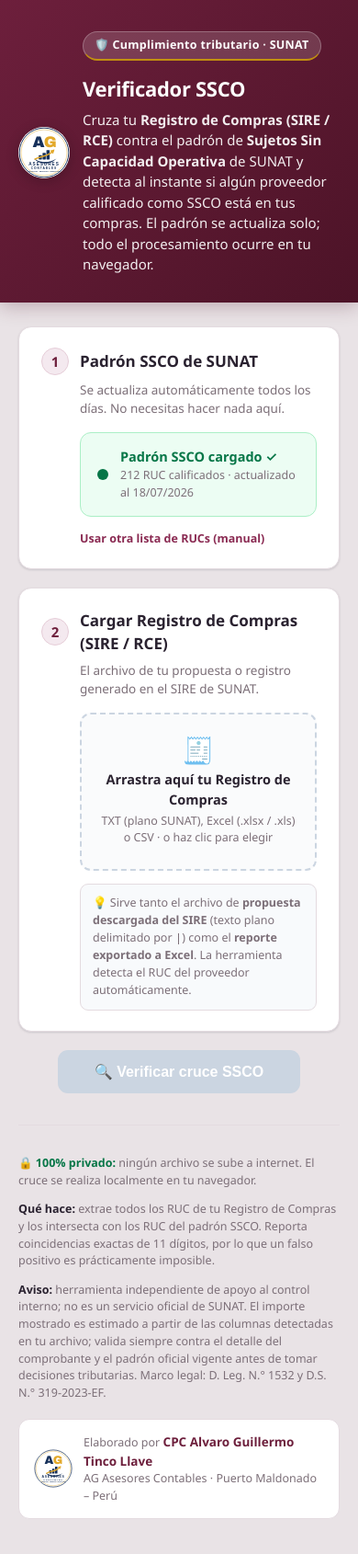
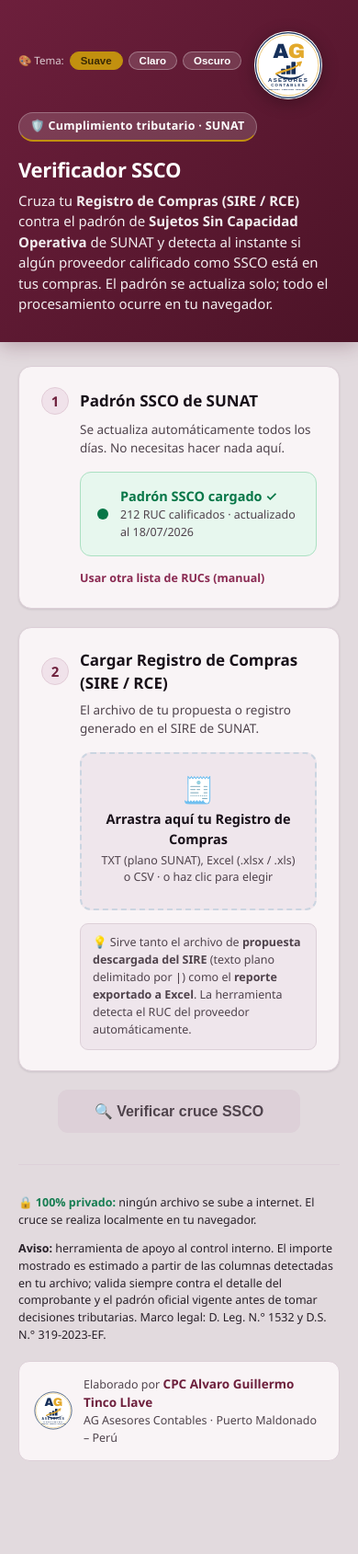
Before and after one commit to alvaroguillermo353-sys/verificador-ssco, a website: page index.html in a window 390 px wide. Shown: the whole page at 92% size. After the commit the page ends 1669 px from the top, so only its background shows below. Drawn offline with nearby package versions, Linux system fonts and the light colour scheme.

Commit message:
Add files via upload

```diff
--- a/index.html
+++ b/index.html
@@ -7,14 +7,27 @@
 <script src="https://cdnjs.cloudflare.com/ajax/libs/xlsx/0.18.5/xlsx.full.min.js"></script>
 <script src="https://cdnjs.cloudflare.com/ajax/libs/exceljs/4.4.0/exceljs.min.js"></script>
 <style>
-  :root{
-    --page:#e9e3e6; --panel:#ffffff; --ink:#2a2230; --muted:#7c6f78; --line:#e4dbe0;
-    --brand:#6d1f3c; --brand-2:#8a2a52; --brand-soft:#f4e9ef; --brand-line:#e6cdd8; --brand-dark:#4c1327;
+  :root{ /* Suave (predeterminado) — menos blanco */
+    --page:#e2dade; --panel:#f9f4f6; --panel-2:#efe6ec; --ink:#181019; --muted:#4f434c; --line:#ddd0d8;
+    --brand:#6d1f3c; --brand-2:#8a2a52; --brand-soft:#f0e2ea; --brand-line:#e2ccd7; --brand-dark:#4c1327;
     --gold:#c2900f;
-    --danger:#b42318; --danger-soft:#fdecea; --danger-line:#f1a79f;
-    --ok:#067647; --ok-soft:#ecfdf3; --ok-line:#abefc6;
-    --warn:#b54708; --warn-soft:#fff6ec; --warn-line:#fadcae;
-    --radius:14px; --shadow:0 1px 3px rgba(16,24,40,.08),0 1px 2px rgba(16,24,40,.06);
+    --danger:#b42318; --danger-soft:#fbe6e3; --danger-line:#eaa79f;
+    --ok:#067647; --ok-soft:#e7f7ee; --ok-line:#abe0c2;
+    --warn:#b54708; --warn-soft:#fbf1e2; --warn-line:#f0dcb8;
+    --radius:14px; --shadow:0 1px 3px rgba(16,24,40,.06),0 1px 2px rgba(16,24,40,.05);
+  }
+  [data-theme="claro"]{ /* Claro (blanco brillante) */
+    --page:#eef1f5; --panel:#ffffff; --panel-2:#f5f7fb; --ink:#232833; --muted:#647089; --line:#e6e9ef;
+    --brand-soft:#f4e9ef; --brand-line:#e6cdd8;
+    --danger-soft:#fdecea; --danger-line:#f1a79f; --ok-soft:#ecfdf3; --ok-line:#abefc6; --warn-soft:#fff6ec; --warn-line:#fadcae;
+  }
+  [data-theme="oscuro"]{ /* Oscuro (guinda noche) */
+    --page:#1e151b; --panel:#2b2028; --panel-2:#382833; --ink:#eee4ea; --muted:#b6a4ae; --line:#463642;
+    --brand:#7a2547; --brand-2:#9a3a63; --brand-soft:#3a2732; --brand-line:#4c3844; --brand-dark:#521a34;
+    --danger:#ec7367; --danger-soft:#3a201e; --danger-line:#6f342e;
+    --ok:#57bd85; --ok-soft:#18271f; --ok-line:#2f5540;
+    --warn:#e0a55a; --warn-soft:#332512; --warn-line:#5a4526;
+    --shadow:0 1px 3px rgba(0,0,0,.35),0 1px 2px rgba(0,0,0,.3);
   }
   *{box-sizing:border-box}
   body{margin:0;font-family:'Segoe UI',system-ui,-apple-system,Roboto,Helvetica,Arial,sans-serif;
@@ -23,17 +36,23 @@
   header.top{background:linear-gradient(135deg,var(--brand) 0%,var(--brand-dark) 100%);color:#fff;padding:34px 0 30px;margin-bottom:26px;
              box-shadow:0 4px 20px rgba(76,19,39,.28)}
   header.top .badge{border-bottom:2px solid var(--gold)}
+  .theme-switch{position:absolute;top:2px;right:20px;display:flex;align-items:center;gap:6px;font-size:11.5px;color:rgba(255,255,255,.8);z-index:2}
+  .theme-switch .tlab{opacity:.85}
+  .theme-btn{background:rgba(255,255,255,.14);border:1px solid rgba(255,255,255,.3);color:#fff;padding:3px 11px;border-radius:99px;font-size:11.5px;cursor:pointer;font-weight:600;transition:.15s}
+  .theme-btn:hover{background:rgba(255,255,255,.24)}
+  .theme-btn.on{background:var(--gold);border-color:var(--gold);color:#3a2a05}
+  @media(max-width:640px){.theme-switch{position:static;justify-content:flex-end;margin-bottom:10px;color:rgba(255,255,255,.9)}}
   header.top .wrap{padding-bottom:0}
   .badge{display:inline-flex;align-items:center;gap:7px;background:rgba(255,255,255,.15);
          border:1px solid rgba(255,255,255,.25);padding:5px 12px;border-radius:999px;font-size:12.5px;font-weight:600;letter-spacing:.3px}
   h1{font-size:26px;margin:14px 0 6px;font-weight:700;letter-spacing:-.3px}
   header.top p{margin:0;opacity:.92;font-size:15px;max-width:730px}
-  .head-flex{display:flex;align-items:center;gap:20px}
-  .brand-logo{flex:0 0 78px;width:78px;height:78px;border-radius:50%;box-shadow:0 3px 14px rgba(0,0,0,.22);line-height:0;background:#fff}
+  .head-flex{display:flex;align-items:center;gap:20px;position:relative;flex-wrap:wrap}
+  .brand-logo{flex:0 0 100px;width:100px;height:100px;border-radius:50%;box-shadow:0 4px 18px rgba(0,0,0,.28);line-height:0;background:#fff}
   .brand-logo svg{width:100%;height:100%;display:block}
-  @media(max-width:640px){.head-flex{gap:14px}.brand-logo{flex-basis:56px;width:56px;height:56px}}
+  @media(max-width:640px){.head-flex{gap:14px}.brand-logo{flex-basis:74px;width:74px;height:74px}}
   .author{display:flex;align-items:center;gap:12px;justify-content:center;text-align:left;margin:18px 0 0;
-          padding:14px 16px;background:#fff;border:1px solid var(--line);border-radius:12px}
+          padding:14px 16px;background:var(--panel);border:1px solid var(--line);border-radius:12px}
   .author .alogo{flex:0 0 42px;width:42px;height:42px;line-height:0}
   .author .alogo svg{width:100%;height:100%;display:block}
   .author .atxt{font-size:12.5px;color:var(--muted)}
@@ -46,7 +65,7 @@
   .step-head h2{font-size:17px;margin:0}
   .step-desc{color:var(--muted);font-size:13.5px;margin:2px 0 16px 42px}
   /* estado padrón auto */
-  .ssco-status{margin-left:42px;display:flex;gap:13px;align-items:center;padding:15px 18px;border-radius:12px;border:1px solid var(--line);background:#fafbfc}
+  .ssco-status{margin-left:42px;display:flex;gap:13px;align-items:center;padding:15px 18px;border-radius:12px;border:1px solid var(--line);background:var(--panel-2)}
   .ssco-status .dot{flex:0 0 12px;height:12px;border-radius:50%;background:#cbd5e1;position:relative}
   .ssco-status.loading .dot{background:var(--brand-2);animation:pulse 1.1s infinite}
   .ssco-status.ok{background:var(--ok-soft);border-color:var(--ok-line)}
@@ -60,7 +79,7 @@
   .mini-link{margin:10px 0 0 42px}
   .mini-link a{color:var(--brand-2);font-size:12.5px;font-weight:600;cursor:pointer;text-decoration:none}
   .drop{border:2px dashed #cbd5e1;border-radius:12px;padding:24px 20px;text-align:center;cursor:pointer;
-        transition:.15s;background:#fafbfc;margin-top:12px}
+        transition:.15s;background:var(--panel-2);margin-top:12px}
   .drop:hover{border-color:var(--brand-2);background:var(--brand-soft)}
   .drop.drag{border-color:var(--brand-2);background:var(--brand-soft)}
   .drop.loaded{border-style:solid;border-color:var(--ok-line);background:var(--ok-soft)}
@@ -74,14 +93,14 @@
            border-radius:10px;font-family:'Consolas',monospace;font-size:13px;resize:vertical}
   .altpaste{margin-top:10px}
   .altpaste summary{cursor:pointer;color:var(--brand-2);font-size:13px;font-weight:600;user-select:none}
-  .hint{margin:14px 0 0 42px;font-size:12.5px;color:var(--muted);background:#f8fafc;border:1px solid var(--line);
+  .hint{margin:14px 0 0 42px;font-size:12.5px;color:var(--muted);background:var(--panel-2);border:1px solid var(--line);
         border-radius:9px;padding:11px 13px}
   .hint a{color:var(--brand-2);font-weight:600}
   .cta{text-align:center;margin:6px 0 26px}
   button.go{background:var(--brand);color:#fff;border:none;padding:14px 40px;border-radius:11px;font-size:16px;
             font-weight:700;cursor:pointer;box-shadow:0 4px 14px rgba(109,31,60,.3);transition:.15s}
   button.go:hover:not(:disabled){background:var(--brand-dark);transform:translateY(-1px)}
-  button.go:disabled{background:#cbd5e1;cursor:not-allowed;box-shadow:none}
+  button.go:disabled{background:var(--line);color:var(--muted);cursor:not-allowed;box-shadow:none}
   #results{display:none}
   .alert{border-radius:var(--radius);padding:22px 24px;margin-bottom:22px;display:flex;gap:16px;align-items:flex-start;box-shadow:var(--shadow)}
   .alert .aic{font-size:30px;line-height:1}
@@ -97,22 +116,22 @@
   .sec-title{font-size:16px;font-weight:700;margin:6px 0 12px;display:flex;align-items:center;gap:9px}
   .tablewrap{background:var(--panel);border:1px solid var(--line);border-radius:var(--radius);overflow:hidden;box-shadow:var(--shadow);margin-bottom:22px}
   table{width:100%;border-collapse:collapse;font-size:13.5px}
-  thead th{background:#f8fafc;text-align:left;padding:12px 14px;font-weight:600;color:var(--muted);
+  thead th{background:var(--panel-2);text-align:left;padding:12px 14px;font-weight:600;color:var(--muted);
            border-bottom:1px solid var(--line);white-space:nowrap;font-size:12px;text-transform:uppercase;letter-spacing:.3px}
-  tbody td{padding:12px 14px;border-bottom:1px solid #f1f5f9;vertical-align:top}
+  tbody td{padding:12px 14px;border-bottom:1px solid var(--line);vertical-align:top}
   tbody tr:last-child td{border-bottom:none}
   tbody tr.match{background:var(--danger-soft)}
   .ruc{font-family:'Consolas',monospace;font-weight:700}
   .pill{display:inline-block;padding:2px 9px;border-radius:999px;font-size:11.5px;font-weight:700}
-  .pill.ssco{background:var(--danger);color:#fff}
+  .pill.ssco{background:#b42318;color:#fff}
   .num{text-align:right;font-variant-numeric:tabular-nums;white-space:nowrap}
   .toolbar{display:flex;gap:10px;flex-wrap:wrap;justify-content:flex-end;margin-bottom:14px}
-  button.sec{background:#fff;border:1px solid var(--line);color:var(--brand);padding:9px 16px;border-radius:9px;font-weight:600;font-size:13.5px;cursor:pointer;transition:.15s}
+  button.sec{background:var(--panel);border:1px solid var(--line);color:var(--brand);padding:9px 16px;border-radius:9px;font-weight:600;font-size:13.5px;cursor:pointer;transition:.15s}
   button.sec:hover{border-color:var(--brand-2);background:var(--brand-soft)}
   .detail{margin-top:6px}
   .detail summary{cursor:pointer;color:var(--brand-2);font-size:12.5px;font-weight:600}
   .detail table{margin-top:8px;font-size:12.5px}
-  .detail thead th{background:#fff;font-size:11px}
+  .detail thead th{background:var(--panel);font-size:11px}
   .note{font-size:12.5px;color:var(--muted);background:var(--warn-soft);border:1px solid var(--warn-line);border-radius:9px;padding:10px 13px;margin-bottom:20px}
   footer{margin-top:34px;padding-top:20px;border-top:1px solid var(--line);color:var(--muted);font-size:12.5px}
   footer b{color:var(--ink)}
@@ -122,6 +141,18 @@
   .clear{background:none;border:none;color:var(--danger);cursor:pointer;font-size:12px;font-weight:600;margin-left:6px}
   @media(max-width:640px){h1{font-size:22px}.kpi .v{font-size:22px}thead th,tbody td{padding:9px 8px}}
   .tablewrap{overflow-x:auto}
+  #impactBanner:not(:empty){margin-bottom:24px}
+  .gbox{background:linear-gradient(135deg,var(--brand),var(--brand-dark));color:#fff;border-radius:var(--radius);padding:20px 26px;
+        box-shadow:0 6px 20px rgba(76,19,39,.3);display:flex;align-items:center;justify-content:space-between;gap:20px;flex-wrap:wrap}
+  .gbox .lbl{font-size:12.5px;letter-spacing:.5px;text-transform:uppercase;opacity:.9;font-weight:700}
+  .gbox .val{font-size:38px;font-weight:800;letter-spacing:-1px;margin-top:2px}
+  .gbox .brk{display:flex;gap:26px;border-left:1px solid rgba(255,255,255,.28);padding-left:24px}
+  .gbox .brk span{font-size:12px;opacity:.92}
+  .gbox .brk b{display:block;font-size:19px;font-weight:800;margin-top:3px;color:#f0c14b}
+  @media(max-width:560px){.gbox .val{font-size:30px}.gbox .brk{border-left:none;padding-left:0}}
+  .step-desc,.hint,footer,.ssco-status .s,.note{font-weight:500}
+  footer p{color:var(--ink);opacity:.92}
+  .hint,.step-desc{color:var(--muted)}
   tfoot td{background:var(--brand-soft);border-top:2px solid var(--brand-line);color:var(--brand);padding:11px 14px}
   /* ===== Informe imprimible (PDF) ===== */
   #printReport{display:none}
@@ -177,6 +208,12 @@
 
 <header class="top">
   <div class="wrap head-flex">
+    <div class="theme-switch">
+      <span class="tlab">🎨 Tema:</span>
+      <button class="theme-btn" data-t="suave" onclick="setTheme('suave')">Suave</button>
+      <button class="theme-btn" data-t="claro" onclick="setTheme('claro')">Claro</button>
+      <button class="theme-btn" data-t="oscuro" onclick="setTheme('oscuro')">Oscuro</button>
+    </div>
     <div class="brand-logo"><svg viewBox="0 0 240 240"><use href="#agLogo"/></svg></div>
     <div class="head-txt">
       <span class="badge">🛡️ Cumplimiento tributario · SUNAT</span>
@@ -239,14 +276,14 @@
 
   <div id="results">
     <div id="alertBox"></div>
+    <div id="impactBanner"></div>
     <div class="kpis" id="kpis"></div>
     <div id="matchSection"></div>
   </div>
 
   <footer>
     <p><span class="privacy">🔒 100% privado:</span> ningún archivo se sube a internet. El cruce se realiza localmente en tu navegador.</p>
-    <p style="margin-top:10px"><b>Qué hace:</b> extrae todos los RUC de tu Registro de Compras y los intersecta con los RUC del padrón SSCO. Reporta coincidencias exactas de 11 dígitos, por lo que un falso positivo es prácticamente imposible.</p>
-    <p style="margin-top:10px"><b>Aviso:</b> herramienta independiente de apoyo al control interno; no es un servicio oficial de SUNAT. El importe mostrado es estimado a partir de las columnas detectadas en tu archivo; valida siempre contra el detalle del comprobante y el padrón oficial vigente antes de tomar decisiones tributarias. Marco legal: D. Leg. N.° 1532 y D.S. N.° 319-2023-EF.</p>
+    <p style="margin-top:10px"><b>Aviso:</b> herramienta de apoyo al control interno. El importe mostrado es estimado a partir de las columnas detectadas en tu archivo; valida siempre contra el detalle del comprobante y el padrón oficial vigente antes de tomar decisiones tributarias. Marco legal: D. Leg. N.° 1532 y D.S. N.° 319-2023-EF.</p>
     <div class="author">
       <div class="alogo"><svg viewBox="0 0 240 240"><use href="#agLogo"/></svg></div>
       <div class="atxt">Elaborado por <b>CPC Alvaro Guillermo Tinco Llave</b><br>AG Asesores Contables · Puerto Maldonado – Perú</div>
@@ -418,26 +455,29 @@
       <h3>Sin coincidencias SSCO</h3>
       <p>Ninguno de los RUC de tu Registro de Compras figura en el padrón SSCO. Conserva este resultado como respaldo de tu control interno.</p></div></div>`;
   }
+  document.getElementById('impactBanner').innerHTML = nMatch>0 ? `<div class="gbox">
+    <div><div class="lbl">💰 Impacto Tributario Total Estimado</div><div class="val">${money(tot.tT)}</div></div>
+    <div class="brk"><span>Impacto RENTA (29.5%)<b>${money(tot.tR)}</b></span><span>Impacto IGV (crédito fiscal)<b>${money(tot.tI)}</b></span></div>
+  </div>` : '';
   document.getElementById('kpis').innerHTML=`
     <div class="kpi"><div class="v">${fmtI(R.totalRows)}</div><div class="l">Comprobantes analizados</div></div>
     <div class="kpi"><div class="v">${fmtI(R.rucSet.size)}</div><div class="l">Proveedores únicos</div></div>
     <div class="kpi"><div class="v">${fmtI(state.ssco.size)}</div><div class="l">RUC en padrón SSCO</div></div>
-    <div class="kpi ${nMatch>0?'flag':'clean'}"><div class="v">${fmtI(nMatch)}</div><div class="l">Coincidencias SSCO</div></div>
-    <div class="kpi ${nMatch>0?'flag':''}"><div class="v" style="font-size:21px">${money(tot.tT)}</div><div class="l">Impacto tributario estimado</div></div>`;
+    <div class="kpi ${nMatch>0?'flag':'clean'}"><div class="v">${fmtI(nMatch)}</div><div class="l">Coincidencias SSCO</div></div>`;
   const ms=document.getElementById('matchSection');
   if(nMatch>0){
     const rows=groups.map(g=>{
       const razon=g.info.razon||g.lines.find(l=>l.razon)?.razon||'—';
       const detLines=g.lines.map(l=>`<tr><td>${l.fecha||'—'}</td><td>${l.cp||'—'}</td>
         <td class="num">${fmtN(l.base)}</td><td class="num">${fmtN(l.igv)}</td><td class="num">${fmtN(l.importe)}</td>
-        <td class="num">${fmtN(l.impRenta)}</td><td class="num">${fmtN(l.impIgv)}</td><td class="num"><b>${fmtN(l.impTotal)}</b></td></tr>`).join('');
+        <td class="num">${fmtN(l.impRenta)}</td><td class="num">${fmtN(l.impIgv)}</td></tr>`).join('');
       return `<tr class="match"><td><span class="ruc">${g.ruc}</span> <span class="pill ssco">SSCO</span>
         ${g.info.detalle?`<div style="font-size:11px;color:var(--muted);margin-top:3px">${g.info.detalle}</div>`:''}</td>
         <td>${razon}</td><td class="num">${g.lines.length}</td>
         <td class="num">${fmtN(g.tImpRenta)}</td><td class="num">${fmtN(g.tImpIgv)}</td>
         <td class="num"><b>${money(g.tImpTotal)}</b>
           <details class="detail"><summary>Ver comprobantes</summary>
-          <table><thead><tr><th>Fecha</th><th>Comprob.</th><th class="num">Base</th><th class="num">IGV</th><th class="num">Total</th><th class="num">Imp. Renta</th><th class="num">Imp. IGV</th><th class="num">Imp. total</th></tr></thead>
+          <table><thead><tr><th>Fecha</th><th>Comprob.</th><th class="num">Base</th><th class="num">IGV</th><th class="num">Total</th><th class="num">Imp. Renta</th><th class="num">Imp. IGV</th></tr></thead>
           <tbody>${detLines}</tbody></table></details></td></tr>`;
     }).join('');
     ms.innerHTML=`<div class="sec-title">🚩 Proveedores SSCO encontrados</div>
@@ -489,7 +529,7 @@
     </table>
     ${resumen}${bloques}${totalTable}
     <div class="pr-foot">Elaborado por <b>CPC Alvaro Guillermo Tinco Llave</b> · AG Asesores Contables · Puerto Maldonado – Perú<br>
-    Informe referencial de apoyo al control interno; no es documento oficial de SUNAT. Valida contra el comprobante y el padrón vigente. Marco legal: D. Leg. N.° 1532 y D.S. N.° 319-2023-EF.</div>`;
+    Informe referencial de apoyo al control interno. Valida contra el comprobante y el padrón vigente. Marco legal: D. Leg. N.° 1532 y D.S. N.° 319-2023-EF.</div>`;
 }
 function borderAll(){ const s={style:'thin',color:{argb:'FFD9C7D0'}}; return {top:s,left:s,bottom:s,right:s}; }
 async function exportXLSX(){
@@ -579,6 +619,9 @@
     document.getElementById('tagRCE').innerHTML=''; }
   document.getElementById('results').style.display='none'; checkReady();
 });
+function setTheme(t){ document.documentElement.setAttribute('data-theme',t); try{localStorage.setItem('ssco-theme',t);}catch(e){}
+  document.querySelectorAll('.theme-btn').forEach(b=>b.classList.toggle('on', b.dataset.t===t)); }
+(function(){ let t='suave'; try{ t=localStorage.getItem('ssco-theme')||'suave'; }catch(e){} setTheme(t); })();
 autoLoadSSCO();
 </script>
 </body>
```
